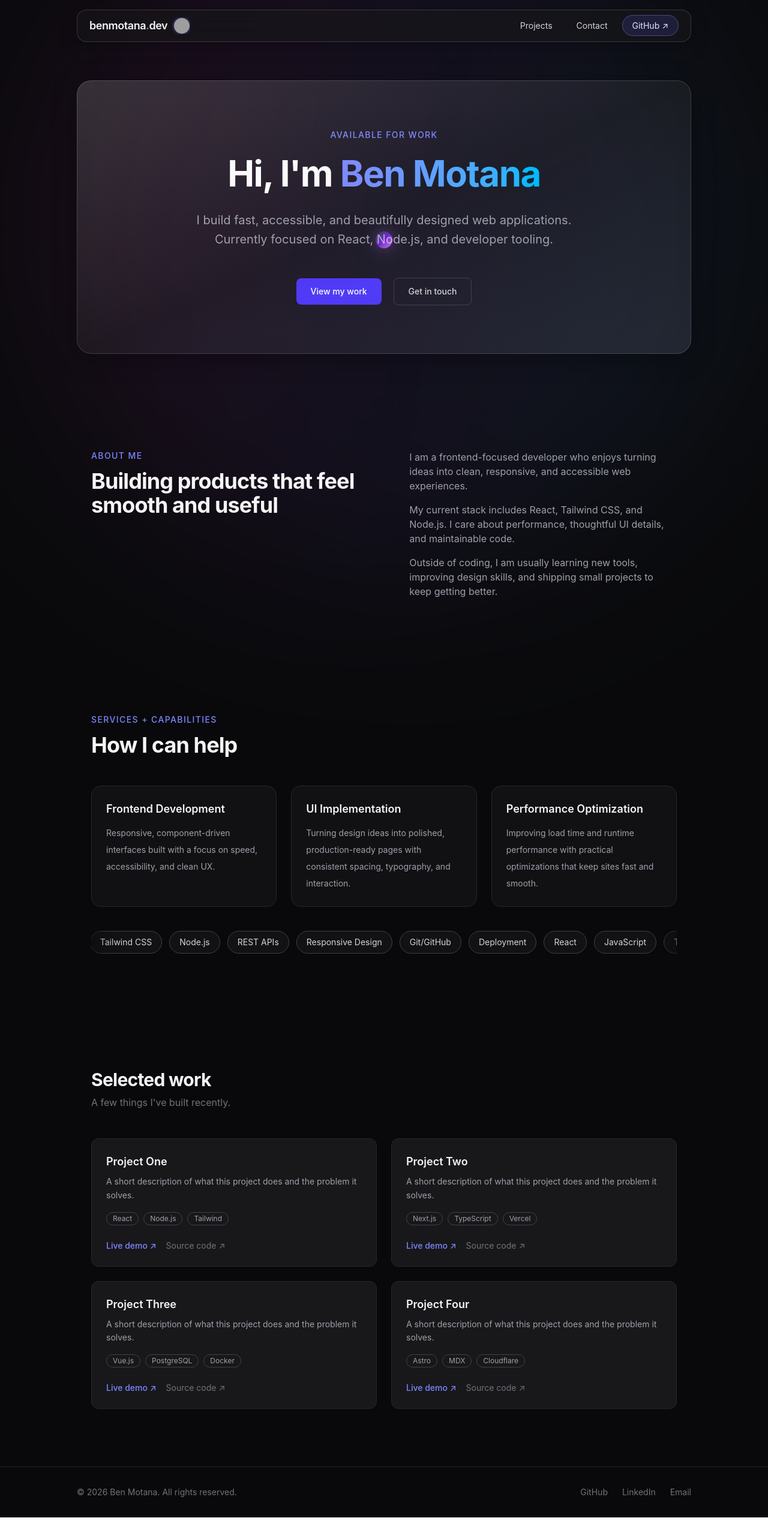
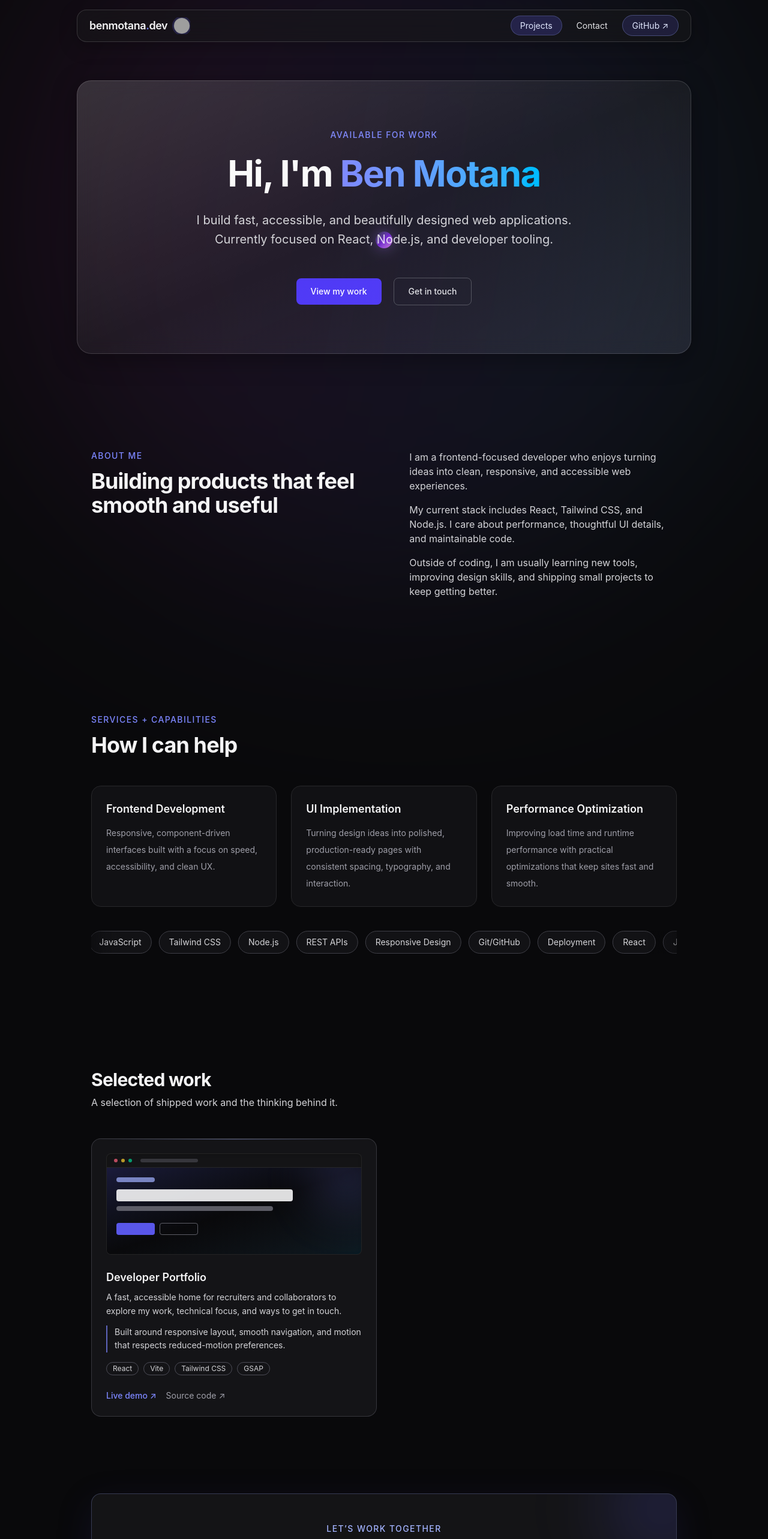
Before and after one commit to bmotana/bmotana.github.io, a React (Vite) app: page / in a window 1280 px wide. Shown: the top 2566 px of the page at 60% size. Before the commit the page ends 2530 px from the top, so only its background shows below. Built offline with nearby package versions, Linux system fonts and the light colour scheme; grey boxes are pictures that could not be loaded.

Commit message:
Refine-portfolio-projects-and-navigation

```diff
--- a/src/App.jsx
+++ b/src/App.jsx
@@ -3,6 +3,7 @@ import Hero from './components/Hero'
 import About from './components/About'
 import Services from './components/Services'
 import Projects from './components/Projects'
+import Contact from './components/Contact'
 import Footer from './components/Footer'
 import LoadingScreen from './components/LoadingScreen'
 import { useEffect, useRef, useState } from 'react'
@@ -275,6 +276,7 @@ export default function App() {
           <About />
           <Services />
           <Projects />
+          <Contact />
         </main>
         <Footer />
       </div>
--- a/src/components/About.jsx
+++ b/src/components/About.jsx
@@ -77,7 +77,7 @@ export default function About() {
             Building products that feel smooth and useful
           </h2>
         </div>
-        <div ref={textRef} className="space-y-4 text-zinc-400">
+        <div ref={textRef} className="space-y-4 text-zinc-300">
           <p>
             I am a frontend-focused developer who enjoys turning ideas into
             clean, responsive, and accessible web experiences.
--- /dev/null
+++ b/src/components/Contact.jsx
@@ -0,0 +1,26 @@
+const email = 'bmotana1@gmail.com'
+
+export default function Contact() {
+  return (
+    <section id="contact" className="mx-auto max-w-5xl px-6 pb-24 pt-8">
+      <div className="relative overflow-hidden rounded-2xl border border-indigo-300/25 bg-zinc-900/75 px-6 py-12 text-center shadow-[0_18px_60px_rgba(49,46,129,0.18)] sm:px-12">
+        <div className="pointer-events-none absolute -right-16 -top-16 h-44 w-44 rounded-full bg-indigo-500/20 blur-3xl" />
+        <p className="relative mb-3 text-sm font-medium tracking-widest text-indigo-300 uppercase">
+          Let’s work together
+        </p>
+        <h2 className="relative text-3xl font-bold tracking-tight text-zinc-50 sm:text-4xl">
+          Have a project in mind?
+        </h2>
+        <p className="relative mx-auto mt-4 max-w-xl leading-7 text-zinc-300">
+          I’m always open to discussing thoughtful web experiences, useful tools, and new opportunities.
+        </p>
+        <a
+          href={`mailto:${email}`}
+          className="relative mt-7 inline-flex rounded-lg bg-indigo-600 px-6 py-3 text-sm font-semibold text-white transition-all hover:-translate-y-px hover:bg-indigo-500 hover:shadow-lg hover:shadow-indigo-500/25 focus-visible:outline-2 focus-visible:outline-offset-4 focus-visible:outline-indigo-300"
+        >
+          Email me at {email}
+        </a>
+      </div>
+    </section>
+  )
+}
--- a/src/components/Footer.jsx
+++ b/src/components/Footer.jsx
@@ -1,12 +1,12 @@
 export default function Footer() {
   return (
-    <footer className="border-t border-zinc-800 px-6 py-8">
-      <div className="mx-auto flex max-w-5xl items-center justify-between text-sm text-zinc-500">
+    <footer className="border-t border-zinc-700/80 px-6 py-8">
+      <div className="mx-auto flex max-w-5xl items-center justify-between text-sm text-zinc-300">
         <p>© {new Date().getFullYear()} Ben Motana. All rights reserved.</p>
         <ul className="flex items-center gap-6">
-          <li><a href="https://github.com/bmotana" target="_blank" rel="noopener noreferrer" className="transition-colors hover:text-zinc-300">GitHub</a></li>
-          <li><a href="https://linkedin.com/in/bmotana1" target="_blank" rel="noopener noreferrer" className="transition-colors hover:text-zinc-300">LinkedIn</a></li>
-          <li><a href="mailto:bmotana1@icloud.com" className="transition-colors hover:text-zinc-300">Email</a></li>
+          <li><a href="https://github.com/bmotana" target="_blank" rel="noopener noreferrer" className="transition-colors hover:text-zinc-50">GitHub</a></li>
+          <li><a href="https://linkedin.com/in/bmotana1" target="_blank" rel="noopener noreferrer" className="transition-colors hover:text-zinc-50">LinkedIn</a></li>
+          <li><a href="mailto:bmotana1@gmail.com" className="transition-colors hover:text-zinc-50">Email</a></li>
         </ul>
       </div>
     </footer>
--- a/src/components/Hero.jsx
+++ b/src/components/Hero.jsx
@@ -87,7 +87,7 @@ export default function Hero({ isIntroReady = false }) {
               Ben Motana
             </span>
           </h1>
-          <p className="mx-auto mb-12 max-w-2xl text-lg leading-8 text-zinc-400 sm:text-xl">
+          <p className="mx-auto mb-12 max-w-2xl text-lg leading-8 text-zinc-300 sm:text-xl">
             I build fast, accessible, and beautifully designed web applications.
             Currently focused on React, Node.js, and developer tooling.
           </p>
@@ -95,7 +95,7 @@ export default function Hero({ isIntroReady = false }) {
             <a href="#projects" className="rounded-lg bg-indigo-600 px-6 py-3 text-sm font-medium text-white transition-colors hover:bg-indigo-500">
               View my work
             </a>
-            <a href="mailto:bmotana1@gmail.com" id="contact" className="rounded-lg border border-zinc-700 px-6 py-3 text-sm font-medium text-zinc-300 transition-colors hover:border-zinc-500 hover:text-zinc-100">
+            <a href="#contact" className="rounded-lg border border-zinc-600 px-6 py-3 text-sm font-medium text-zinc-200 transition-colors hover:border-zinc-400 hover:text-zinc-50">
               Get in touch
             </a>
           </div>
--- a/src/components/Navbar.jsx
+++ b/src/components/Navbar.jsx
@@ -1,4 +1,35 @@
+import { useEffect, useState } from 'react'
+
+const navItems = [
+  { label: 'Projects', href: '#projects', section: 'projects' },
+  { label: 'Contact', href: '#contact', section: 'contact' },
+]
+
 export default function Navbar() {
+  const [activeSection, setActiveSection] = useState('')
+
+  useEffect(() => {
+    if (!('IntersectionObserver' in window)) return undefined
+
+    const sections = navItems
+      .map(({ section }) => document.getElementById(section))
+      .filter(Boolean)
+
+    const observer = new IntersectionObserver(
+      (entries) => {
+        const visibleEntry = entries
+          .filter((entry) => entry.isIntersecting)
+          .sort((a, b) => b.intersectionRatio - a.intersectionRatio)[0]
+
+        if (visibleEntry) setActiveSection(visibleEntry.target.id)
+      },
+      { rootMargin: '-30% 0px -55% 0px', threshold: [0.05, 0.2, 0.5] },
+    )
+
+    sections.forEach((section) => observer.observe(section))
+    return () => observer.disconnect()
+  }, [])
+
   return (
     <header className="sticky top-0 z-50 px-3 pt-4 sm:px-6">
       <nav
@@ -22,23 +53,25 @@ export default function Navbar() {
             className="pointer-events-none absolute inset-y-[-25%] left-[-45%] w-1/3 -translate-x-[190%] rotate-12 bg-linear-to-r from-transparent via-white/80 to-transparent opacity-0 transition-all duration-900 ease-out group-hover:translate-x-[340%] group-hover:opacity-100"
           />
         </a>
-        <ul className="flex items-center gap-1 text-xs text-zinc-300 sm:gap-2 sm:text-sm">
-          <li>
-            <a
-              href="#projects"
-              className="rounded-full px-2.5 py-1.5 transition-all duration-700 ease-[cubic-bezier(0.22,1,0.36,1)] hover:-translate-y-px hover:bg-white/10 hover:text-zinc-100 hover:shadow-[0_4px_12px_rgba(255,255,255,0.05)] sm:px-4 sm:py-2"
-            >
-              Projects
-            </a>
-          </li>
-          <li>
-            <a
-              href="#contact"
-              className="rounded-full px-2.5 py-1.5 transition-all duration-700 ease-[cubic-bezier(0.22,1,0.36,1)] hover:-translate-y-px hover:bg-white/10 hover:text-zinc-100 hover:shadow-[0_4px_12px_rgba(255,255,255,0.05)] sm:px-4 sm:py-2"
-            >
-              Contact
-            </a>
-          </li>
+        <ul className="flex items-center gap-1 text-xs text-zinc-200 sm:gap-2 sm:text-sm">
+          {navItems.map((item) => {
+            const isActive = activeSection === item.section
+            return (
+              <li key={item.section}>
+                <a
+                  href={item.href}
+                  aria-current={isActive ? 'page' : undefined}
+                  className={`rounded-full px-2.5 py-1.5 transition-all duration-300 ease-out hover:-translate-y-px hover:bg-white/10 hover:text-zinc-50 hover:shadow-[0_4px_12px_rgba(255,255,255,0.05)] sm:px-4 sm:py-2 ${
+                    isActive
+                      ? 'bg-indigo-500/20 text-indigo-100 shadow-[inset_0_0_0_1px_rgba(165,180,252,0.24)]'
+                      : ''
+                  }`}
+                >
+                  {item.label}
+                </a>
+              </li>
+            )
+          })}
           <li>
             <a
               href="https://github.com/bmotana"
--- a/src/components/ProjectCard.jsx
+++ b/src/components/ProjectCard.jsx
@@ -1,14 +1,47 @@
-// Receives one project object as props and renders a card.
-// You don't need to edit this file — edit projects.js instead.
-export default function ProjectCard({ title, description, tags, liveUrl, repoUrl }) {
+function BrowserPreview({ title }) {
   return (
-    <article className="group relative flex flex-col rounded-xl border border-zinc-800 bg-zinc-900 p-6 transition-all duration-300 hover:border-zinc-700 hover:shadow-xl hover:shadow-indigo-950/40">
-      <div className="absolute inset-x-0 top-0 h-px rounded-t-xl bg-gradient-to-r from-transparent via-indigo-500 to-transparent opacity-0 transition-opacity duration-300 group-hover:opacity-100" />
+    <div
+      aria-hidden="true"
+      className="mb-6 overflow-hidden rounded-lg border border-white/10 bg-zinc-950/80 shadow-inner shadow-black/30"
+    >
+      <div className="flex items-center gap-1.5 border-b border-white/8 bg-white/4 px-3 py-2">
+        <span className="h-1.5 w-1.5 rounded-full bg-rose-400/70" />
+        <span className="h-1.5 w-1.5 rounded-full bg-amber-300/70" />
+        <span className="h-1.5 w-1.5 rounded-full bg-emerald-400/70" />
+        <span className="ml-2 h-1.5 w-24 rounded-full bg-zinc-700/80" />
+      </div>
+      <div className="relative h-32 overflow-hidden bg-linear-to-br from-indigo-500/20 via-zinc-950 to-sky-400/10 p-4 sm:h-36">
+        <div className="absolute -right-8 -top-10 h-28 w-28 rounded-full bg-indigo-400/20 blur-2xl" />
+        <div className="relative">
+          <div className="mb-3 h-2 w-16 rounded-full bg-indigo-300/70" />
+          <div className="h-5 w-3/4 rounded bg-zinc-100/90" />
+          <div className="mt-2 h-2 w-2/3 rounded bg-zinc-500/80" />
+          <div className="mt-5 flex gap-2">
+            <span className="h-5 w-16 rounded bg-indigo-500/90" />
+            <span className="h-5 w-16 rounded border border-zinc-500/80" />
+          </div>
+        </div>
+        <span className="sr-only">Preview of {title}</span>
+      </div>
+    </div>
+  )
+}
+
+export default function ProjectCard({ title, description, outcome, tags, liveUrl, repoUrl }) {
+  return (
+    <article className="group relative flex flex-col overflow-hidden rounded-2xl border border-zinc-700/80 bg-zinc-900/80 p-5 transition-all duration-300 hover:-translate-y-1 hover:border-indigo-400/60 hover:shadow-2xl hover:shadow-indigo-950/50 focus-within:-translate-y-1 focus-within:border-indigo-400/60 focus-within:shadow-2xl focus-within:shadow-indigo-950/50 sm:p-6">
+      <div className="absolute inset-x-0 top-0 h-px rounded-t-xl bg-linear-to-r from-transparent via-indigo-300 to-transparent opacity-40 transition-opacity duration-300 group-hover:opacity-100" />
+      <BrowserPreview title={title} />
       <h3 className="mb-2 text-lg font-semibold text-zinc-100">{title}</h3>
-      <p className="mb-4 flex-1 text-sm leading-relaxed text-zinc-400">{description}</p>
+      <p className="text-sm leading-relaxed text-zinc-300">{description}</p>
+      {outcome && (
+        <p className="mb-4 mt-3 border-l-2 border-indigo-400/70 pl-3 text-sm leading-relaxed text-zinc-300">
+          {outcome}
+        </p>
+      )}
       <ul className="mb-6 flex flex-wrap gap-2">
         {tags.map((tag) => (
-          <li key={tag} className="rounded-full border border-zinc-700 px-2.5 py-0.5 text-xs text-zinc-400">
+          <li key={tag} className="rounded-full border border-zinc-600/90 px-2.5 py-0.5 text-xs text-zinc-300">
             {tag}
           </li>
         ))}
@@ -17,7 +50,7 @@ export default function ProjectCard({ title, description, tags, liveUrl, repoUrl
         <a href={liveUrl} target="_blank" rel="noopener noreferrer" className="font-medium text-indigo-400 transition-colors hover:text-indigo-300">
           Live demo ↗
         </a>
-        <a href={repoUrl} target="_blank" rel="noopener noreferrer" className="text-zinc-500 transition-colors hover:text-zinc-300">
+        <a href={repoUrl} target="_blank" rel="noopener noreferrer" className="text-zinc-400 transition-colors hover:text-zinc-100">
           Source code ↗
         </a>
       </div>
--- a/src/components/Projects.jsx
+++ b/src/components/Projects.jsx
@@ -7,7 +7,7 @@ export default function Projects() {
     <section id="projects" className="mx-auto max-w-5xl px-6 py-24">
       <div className="mb-12">
         <h2 className="text-3xl font-bold tracking-tight text-zinc-100">Selected work</h2>
-        <p className="mt-2 text-zinc-500">A few things I've built recently.</p>
+        <p className="mt-2 text-zinc-300">A selection of shipped work and the thinking behind it.</p>
       </div>
       <div className="grid gap-6 sm:grid-cols-2">
         {projects.map((project) => (
@@ -15,6 +15,7 @@ export default function Projects() {
             key={project.id}
             title={project.title}
             description={project.description}
+            outcome={project.outcome}
             tags={project.tags}
             liveUrl={project.liveUrl}
             repoUrl={project.repoUrl}
--- a/src/components/Services.jsx
+++ b/src/components/Services.jsx
@@ -30,7 +30,7 @@ const capabilities = [
 ]
 
 export default function Services() {
-  const [isHovered, setIsHovered] = useState(false)
+  const [isPaused, setIsPaused] = useState(false)
   const trackRef = useRef(null)
   const offsetRef = useRef(0)
   const speedRef = useRef(34)
@@ -54,7 +54,7 @@ export default function Services() {
       const deltaSeconds = (time - lastTimeRef.current) / 1000
       lastTimeRef.current = time
 
-      const targetSpeed = isHovered ? 68 : 34
+      const targetSpeed = isPaused ? 0 : 14
       const easing = 1 - Math.exp(-8 * deltaSeconds)
       speedRef.current += (targetSpeed - speedRef.current) * easing
 
@@ -73,7 +73,7 @@ export default function Services() {
       animationFrameRef.current = null
       lastTimeRef.current = 0
     }
-  }, [isHovered])
+  }, [isPaused])
 
   return (
     <section id="services" className="mx-auto max-w-5xl px-6 py-24">
@@ -102,8 +102,12 @@ export default function Services() {
 
       <div
         className="relative mt-10 overflow-hidden"
-        onMouseEnter={() => setIsHovered(true)}
-        onMouseLeave={() => setIsHovered(false)}
+        tabIndex="0"
+        aria-label="Technical skills. Animation pauses while focused or hovered."
+        onMouseEnter={() => setIsPaused(true)}
+        onMouseLeave={() => setIsPaused(false)}
+        onFocus={() => setIsPaused(true)}
+        onBlur={() => setIsPaused(false)}
       >
         <div className="pointer-events-none absolute inset-y-0 left-0 z-10 w-12 bg-linear-to-r from-zinc-950/45 via-zinc-950/10 to-transparent" />
         <div className="pointer-events-none absolute inset-y-0 right-0 z-10 w-12 bg-linear-to-l from-zinc-950/45 via-zinc-950/10 to-transparent" />
--- a/src/data/projects.js
+++ b/src/data/projects.js
@@ -1,37 +1,14 @@
-// Edit this file to add your own projects.
-// Each object becomes one card on the page.
+// Add your published projects here. Each object becomes one card on the page.
 const projects = [
   {
     id: 1,
-    title: 'Project One',
-    description: 'A short description of what this project does and the problem it solves.',
-    tags: ['React', 'Node.js', 'Tailwind'],
-    liveUrl: '#',
-    repoUrl: '#',
-  },
-  {
-    id: 2,
-    title: 'Project Two',
-    description: 'A short description of what this project does and the problem it solves.',
-    tags: ['Next.js', 'TypeScript', 'Vercel'],
-    liveUrl: '#',
-    repoUrl: '#',
-  },
-  {
-    id: 3,
-    title: 'Project Three',
-    description: 'A short description of what this project does and the problem it solves.',
-    tags: ['Vue.js', 'PostgreSQL', 'Docker'],
-    liveUrl: '#',
-    repoUrl: '#',
-  },
-  {
-    id: 4,
-    title: 'Project Four',
-    description: 'A short description of what this project does and the problem it solves.',
-    tags: ['Astro', 'MDX', 'Cloudflare'],
-    liveUrl: '#',
-    repoUrl: '#',
+    title: 'Developer Portfolio',
+    description:
+      'A fast, accessible home for recruiters and collaborators to explore my work, technical focus, and ways to get in touch.',
+    outcome: 'Built around responsive layout, smooth navigation, and motion that respects reduced-motion preferences.',
+    tags: ['React', 'Vite', 'Tailwind CSS', 'GSAP'],
+    liveUrl: 'https://bmotana.github.io/',
+    repoUrl: 'https://github.com/bmotana/bmotana.github.io',
   },
 ]
 
```
Also changed, not shown: 1 other file (tests, documents, lock files or other folders).
